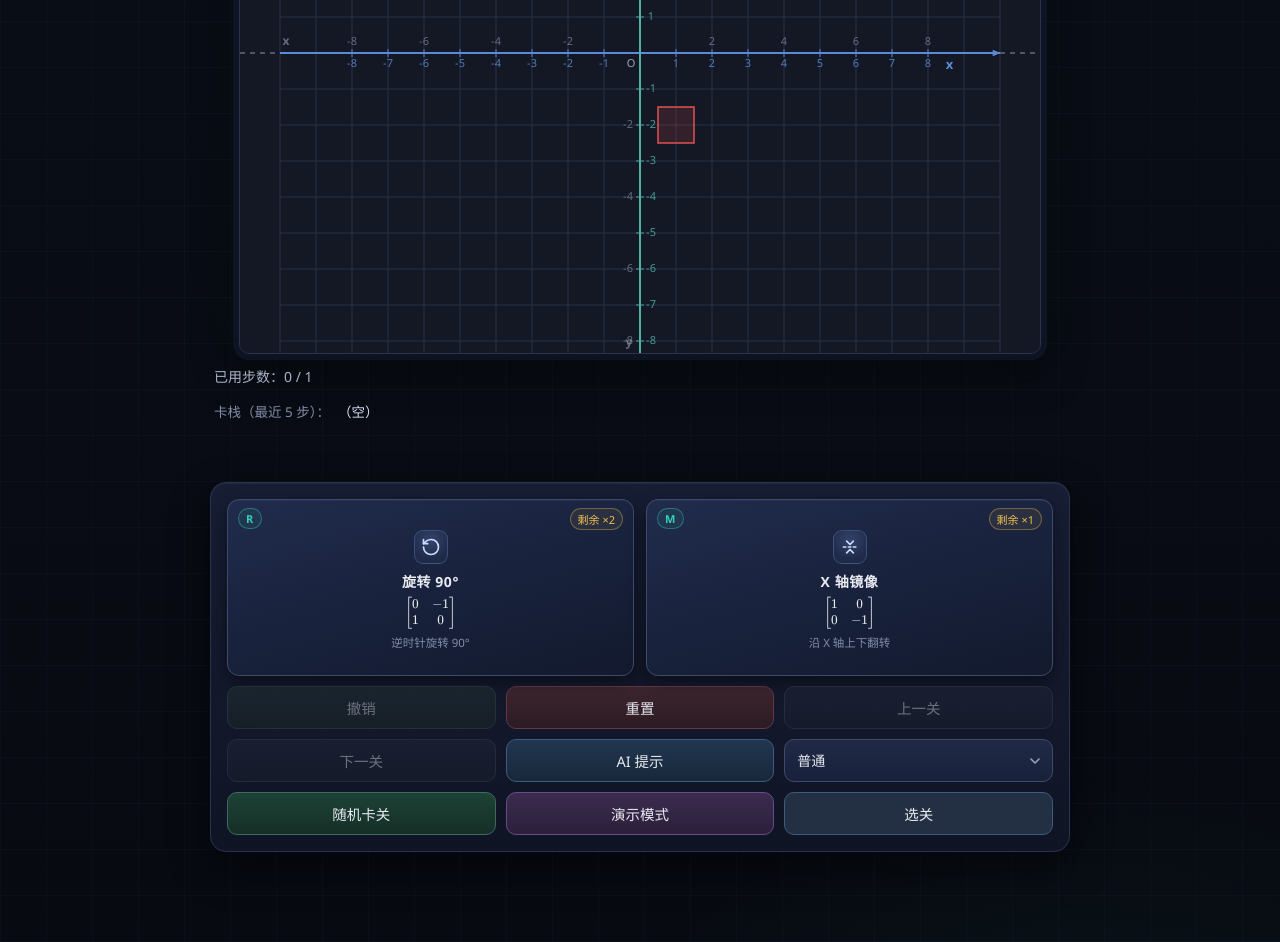
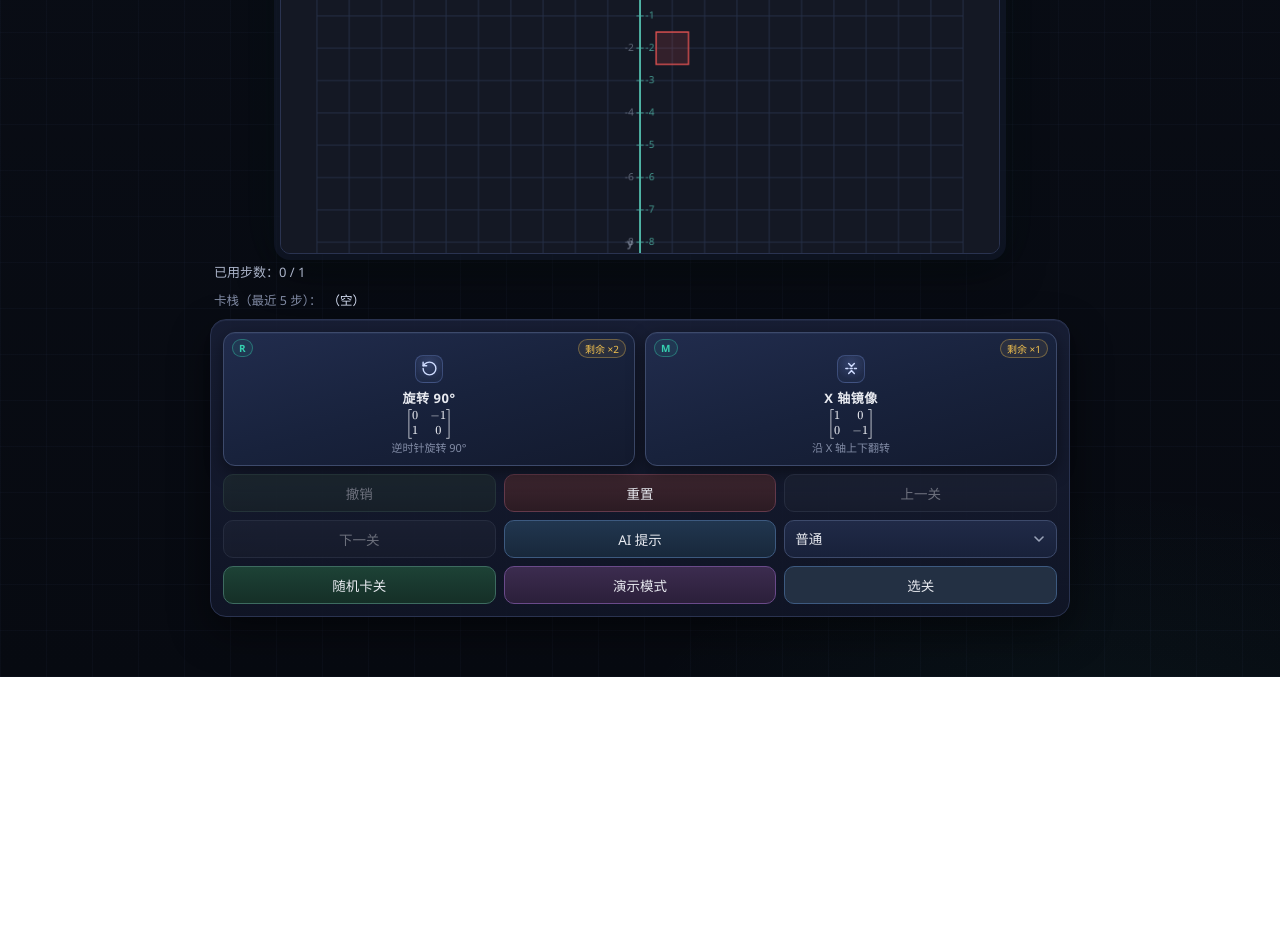
Before and after one commit to luluohefeng/TRAE_GAME, a website built with Vite: page index.html in a window 1280 px wide. Shown: the part 410-1352 px from the top of the page. After the commit the page ends 1087 px from the top, so only its background shows below. Built offline with nearby package versions, Linux system fonts and the light colour scheme.

Commit message:
style: 收紧布局间距，胜负提示改为画布顶部浮层
胜负提示从独占一行改为绝对定位覆盖在画布顶部并以圆角胶囊呈现，仅在 won/lost 时显示，不再撑高页面；同步压缩卡牌与面板内间距、字号，画布宽度改为 min(720px, 100%) 以适配窄屏。

```diff
--- a/src/styles.css
+++ b/src/styles.css
@@ -49,6 +49,7 @@ body {
 
 /* ---------- 布局：桌面双栏（不改 DOM 顺序，纯 grid-area 摆放） ---------- */
 #app {
+  position: relative; /* 胜负浮层相对画布格定位 */
   display: grid;
   grid-template-columns: 820px 372px;
   grid-template-areas:
@@ -58,14 +59,13 @@ body {
     'canvas   rail'
     'status   rail'
     'stack    rail'
-    'banner   rail'
-    'hint     hint'
+    'hint     rail'
     'workshop workshop';
   column-gap: 26px;
-  row-gap: 12px;
+  row-gap: 8px;
   width: fit-content;
   margin: 0 auto;
-  padding: 26px 28px 44px;
+  padding: 14px 28px 24px;
 }
 
 h1 { grid-area: title; }
@@ -74,7 +74,7 @@ h1 { grid-area: title; }
 #game-canvas { grid-area: canvas; }
 #status-line { grid-area: status; }
 #stack-line { grid-area: stack; }
-#banner { grid-area: banner; }
+/* #banner 不再独占一行，改为覆盖在画布格顶部（见下方浮层样式） */
 .controls { grid-area: rail; }
 #hint-line { grid-area: hint; }
 #workshop-panel { grid-area: workshop; }
@@ -89,7 +89,6 @@ h1 { grid-area: title; }
       'canvas'
       'status'
       'stack'
-      'banner'
       'rail'
       'hint'
       'workshop';
@@ -103,6 +102,7 @@ h1 {
   text-align: center;
   font-size: 30px;
   font-weight: 700;
+  line-height: 1.1;
   letter-spacing: 0.16em;
   background: linear-gradient(180deg, #f5f8ff 0%, #c3cff0 68%, #93a6d8 100%);
   -webkit-background-clip: text;
@@ -134,7 +134,7 @@ h1::after {
 /* ---------- 画布 ---------- */
 #game-canvas {
   justify-self: center;
-  max-width: 100%;
+  width: min(720px, 100%);
   height: auto;
   background: #141824;
   border: 1px solid var(--panel-line);
@@ -148,7 +148,7 @@ h1::after {
 /* ---------- 关卡信息 ---------- */
 #level-line {
   justify-self: center;
-  padding: 7px 22px;
+  padding: 5px 20px;
   font-size: 15px;
   font-weight: 600;
   letter-spacing: 0.06em;
@@ -161,17 +161,17 @@ h1::after {
 #status-line {
   padding-left: 4px;
   color: var(--text-dim);
-  font-size: 14px;
+  font-size: 13px;
 }
 
 #stack-line {
-  min-height: 26px;
+  min-height: 22px;
   display: flex;
   align-items: center;
   flex-wrap: wrap;
-  gap: 8px;
+  gap: 6px;
   padding-left: 4px;
-  font-size: 13.5px;
+  font-size: 12.5px;
   color: var(--muted);
 }
 
@@ -179,25 +179,44 @@ h1::after {
   color: #d7e0f5;
 }
 
+/* ---------- 胜负反馈浮层：覆盖在画布格顶部，不占用页面高度 ---------- */
 #banner {
-  min-height: 34px;
+  position: absolute;
+  grid-area: canvas;
+  top: 12px;
+  left: 50%;
+  transform: translateX(-50%);
+  z-index: 5;
   display: flex;
   align-items: center;
-  justify-content: center;
-  gap: 6px;
-  padding-left: 4px;
-  font-size: 19px;
+  gap: 8px;
+  padding: 6px 18px;
+  font-size: 17px;
   font-weight: 600;
+  letter-spacing: 0.04em;
+  white-space: nowrap;
+  color: var(--text);
+  background: rgba(8, 12, 22, 0.86);
+  border: 1px solid var(--line-strong);
+  border-radius: 999px;
+  box-shadow: 0 8px 24px rgba(0, 0, 0, 0.55);
+  pointer-events: none;
+}
+
+#banner:not(.won):not(.lost) {
+  display: none;
 }
 
 #banner.won {
   color: var(--green);
-  text-shadow: 0 0 18px rgba(67, 209, 124, 0.45);
+  border-color: rgba(67, 209, 124, 0.55);
+  text-shadow: 0 0 14px rgba(67, 209, 124, 0.45);
 }
 
 #banner.lost {
   color: var(--red);
-  text-shadow: 0 0 18px rgba(224, 82, 82, 0.45);
+  border-color: rgba(224, 82, 82, 0.55);
+  text-shadow: 0 0 14px rgba(224, 82, 82, 0.45);
 }
 
 #banner-formula .katex {
@@ -205,8 +224,8 @@ h1::after {
 }
 
 #hint-line {
-  min-height: 22px;
-  font-size: 14px;
+  min-height: 20px;
+  font-size: 13.5px;
   color: var(--blue);
   text-align: center;
 }
@@ -217,8 +236,10 @@ h1::after {
   flex-direction: row;
   flex-wrap: wrap;
   align-items: stretch;
-  gap: 10px;
-  padding: 16px;
+  align-content: flex-start; /* 按钮/卡牌保持自然高度，不再被拉高填满面板 */
+  align-self: start;
+  gap: 8px;
+  padding: 12px;
   background: linear-gradient(180deg, rgba(26, 33, 58, 0.85), rgba(17, 22, 40, 0.85));
   border: 1px solid var(--panel-line);
   border-radius: 16px;
@@ -229,8 +250,8 @@ h1::after {
 
 .hand {
   display: grid;
-  grid-template-columns: repeat(auto-fit, minmax(164px, 1fr));
-  gap: 12px;
+  grid-template-columns: repeat(auto-fit, minmax(158px, 1fr));
+  gap: 10px;
   flex: 1 1 100%;
 }
 
@@ -266,8 +287,8 @@ select {
 .undo-btn,
 .reset-btn,
 .nav-btn {
-  padding: 10px 14px;
-  font-size: 14.5px;
+  padding: 8px 10px;
+  font-size: 13.5px;
 }
 
 .card-btn:hover:not(:disabled),
@@ -318,9 +339,8 @@ select {
   display: flex;
   flex-direction: column;
   align-items: center;
-  gap: 3px;
-  min-height: 152px;
-  padding: 28px 10px 12px; /* 顶部为徽章行留白 */
+  gap: 2px;
+  padding: 22px 8px 8px; /* 顶部为徽章行留白 */
   background: var(--face);
   border-radius: 12px;
   box-shadow:
@@ -340,10 +360,10 @@ select {
 
 .card-symbol {
   position: absolute;
-  top: 8px;
-  left: 10px;
-  padding: 2px 7px;
-  font-size: 11px;
+  top: 6px;
+  left: 8px;
+  padding: 1px 6px;
+  font-size: 10px;
   font-weight: 700;
   letter-spacing: 0.08em;
   color: var(--accent);
@@ -354,10 +374,10 @@ select {
 
 .card-count {
   position: absolute;
-  top: 8px;
-  right: 10px;
-  padding: 2px 7px;
-  font-size: 11px;
+  top: 6px;
+  right: 8px;
+  padding: 1px 6px;
+  font-size: 10px;
   color: var(--gold);
   background: rgba(242, 193, 78, 0.08);
   border: 1px solid rgba(242, 193, 78, 0.35);
@@ -368,42 +388,42 @@ select {
   display: inline-flex;
   align-items: center;
   justify-content: center;
-  width: 34px;
-  height: 34px;
-  margin: 2px 0 4px;
+  width: 28px;
+  height: 28px;
+  margin: 0 0 3px;
   color: #cfdcff;
   background: radial-gradient(circle at 50% 30%, rgba(140, 170, 255, 0.22), rgba(140, 170, 255, 0.05) 70%);
   border: 1px solid rgba(140, 170, 255, 0.25);
-  border-radius: 9px;
+  border-radius: 8px;
 }
 
 .card-icon svg {
   display: block;
-  width: 20px;
-  height: 20px;
+  width: 17px;
+  height: 17px;
 }
 
 .card-name {
-  font-size: 14px;
+  font-size: 13px;
   font-weight: 600;
   letter-spacing: 0.04em;
 }
 
 .card-formula {
-  min-height: 38px;
+  min-height: 30px;
   display: flex;
   align-items: center;
   justify-content: center;
 }
 
 .card-btn .katex {
-  font-size: 1em;
+  font-size: 0.92em;
 }
 
 .card-desc {
-  min-height: 28px;
-  font-size: 11.5px;
-  line-height: 1.35;
+  min-height: 16px;
+  font-size: 11px;
+  line-height: 1.3;
   text-align: center;
   color: var(--muted);
 }
@@ -478,8 +498,8 @@ select {
 
 /* ---------- 难度选择 ---------- */
 .difficulty-select {
-  padding: 10px 30px 10px 12px;
-  font-size: 14px;
+  padding: 8px 28px 8px 10px;
+  font-size: 13.5px;
   color: var(--text);
   appearance: none;
   -webkit-appearance: none;
```
